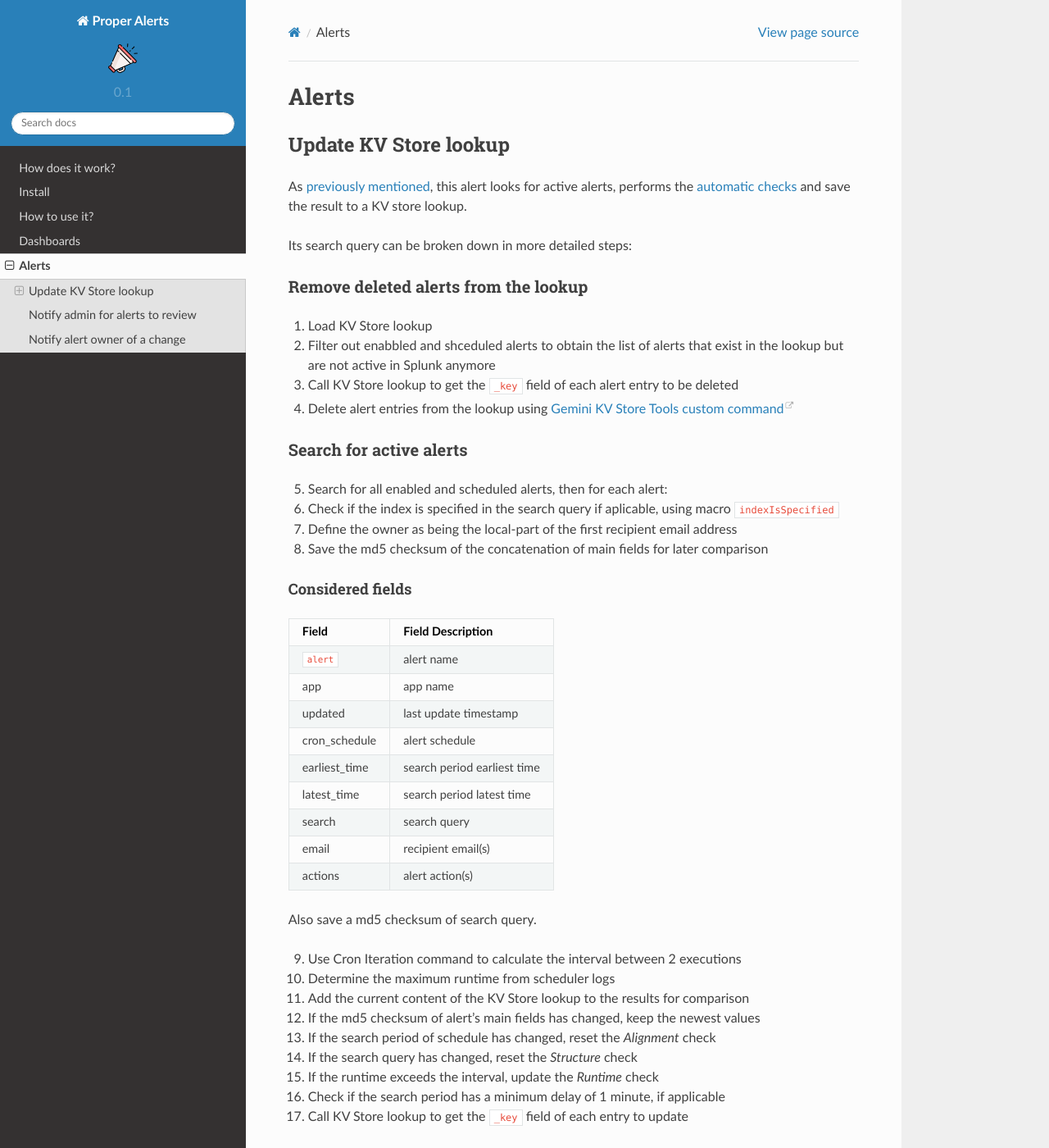
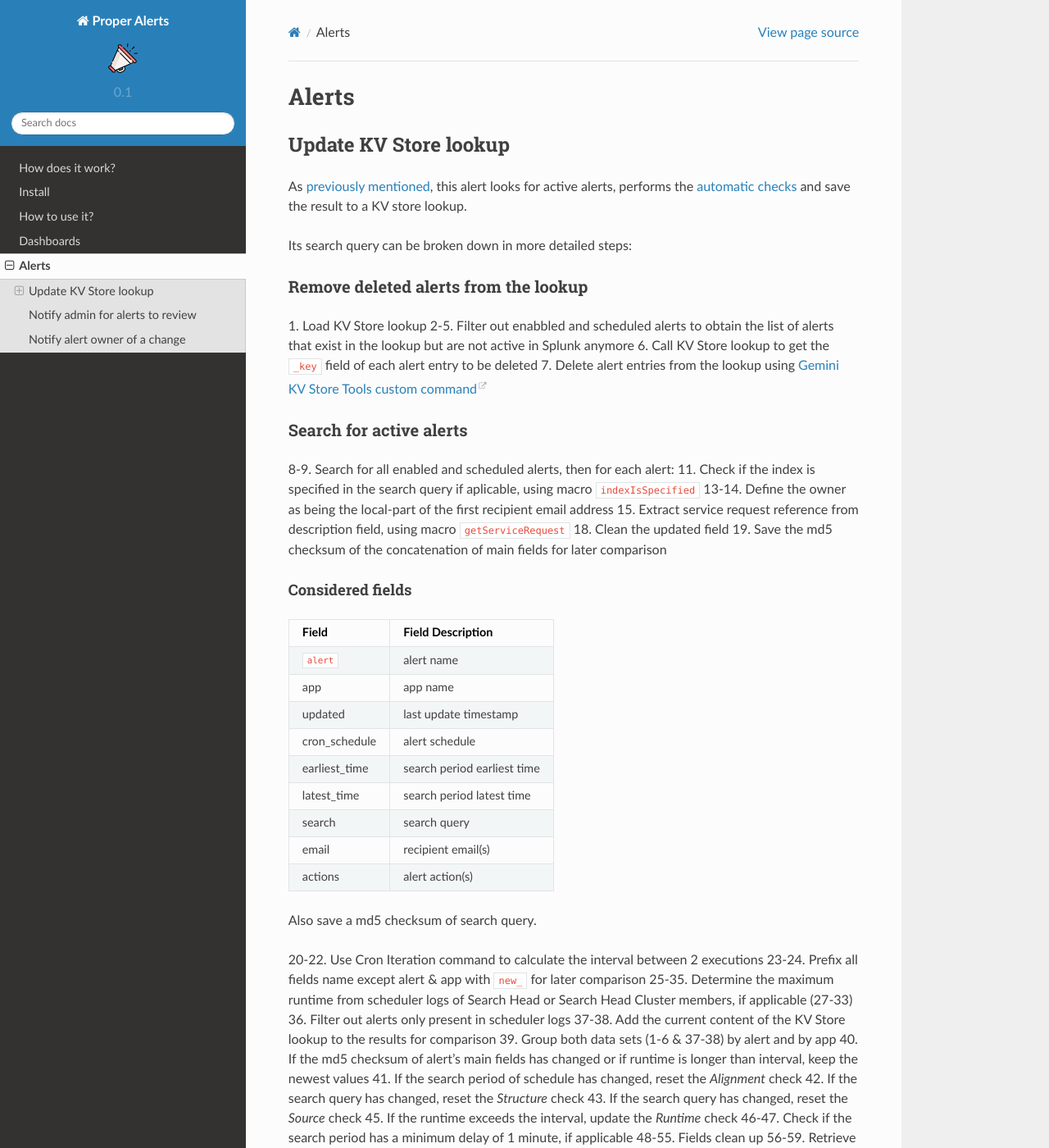
Before and after one commit to a-l-h/splunk-app-proper-alerts, a Sphinx documentation site: the page built from doc/alerts.rst, in a window 1280 px wide and 1400 px high. Shown: the whole window at 82% size. Built offline with Sphinx 7.4.7 and the Read the Docs theme 2.0.0, drawn with Linux system fonts in a browser that asks for light colours; some of the changed text lies outside the part shown.

Commit message:
Update alerts.rst

```diff
--- a/doc/alerts.rst
+++ b/doc/alerts.rst
@@ -9,20 +9,22 @@ As :ref:`previously mentioned<KV Store lookup>`, this alert looks for active ale
 Its search query can be broken down in more detailed steps:
 
 Remove deleted alerts from the lookup
--------------------------------------
+------------------------------------------------
 
-1. Load KV Store lookup
-2. Filter out enabbled and shceduled alerts to obtain the list of alerts that exist in the lookup but are not active in Splunk anymore
-3. Call KV Store lookup to get the ``_key`` field of each alert entry to be deleted
-4. Delete alert entries from the lookup using `Gemini KV Store Tools custom command <https://splunkbase.splunk.com/app/3536/#/details>`_
+1.      Load KV Store lookup
+2-5.    Filter out enabbled and scheduled alerts to obtain the list of alerts that exist in the lookup but are not active in Splunk anymore
+6.      Call KV Store lookup to get the ``_key`` field of each alert entry to be deleted
+7.      Delete alert entries from the lookup using `Gemini KV Store Tools custom command <https://splunkbase.splunk.com/app/3536/#/details>`_
 
 Search for active alerts
 ------------------------
 
-5. Search for all enabled and scheduled alerts, then for each alert:
-6. Check if the index is specified in the search query if aplicable, using macro ``indexIsSpecified``
-7. Define the owner as being the local-part of the first recipient email address
-8. Save the md5 checksum of the concatenation of main fields for later comparison
+8-9.    Search for all enabled and scheduled alerts, then for each alert:
+11.     Check if the index is specified in the search query if aplicable, using macro ``indexIsSpecified``
+13-14.  Define the owner as being the local-part of the first recipient email address
+15.     Extract service request reference from description field, using macro ``getServiceRequest``
+18.     Clean the updated field
+19.     Save the md5 checksum of the concatenation of main fields for later comparison
 
 Considered fields
 *****************
@@ -51,15 +53,23 @@ Considered fields
 
 Also save a md5 checksum of search query.
 
-9. Use Cron Iteration command to calculate the interval between 2 executions
-10. Determine the maximum runtime from scheduler logs
-11. Add the current content of the KV Store lookup to the results for comparison
-12. If the md5 checksum of alert's main fields has changed, keep the newest values
-13. If the search period of schedule has changed, reset the *Alignment* check
-14. If the search query has changed, reset the *Structure* check
-15. If the runtime exceeds the interval, update the *Runtime* check
-16. Check if the search period has a minimum delay of 1 minute, if applicable
-17. Call KV Store lookup to get the ``_key`` field of each entry to update
+20-22.  Use Cron Iteration command to calculate the interval between 2 executions
+23-24.  Prefix all fields name except alert & app with ``new_`` for later comparison
+25-35.  Determine the maximum runtime from scheduler logs of Search Head or Search Head Cluster members, if applicable (27-33)
+36.     Filter out alerts only present in scheduler logs
+37-38.  Add the current content of the KV Store lookup to the results for comparison
+39.     Group both data sets (1-6 & 37-38) by alert and by app
+40.     If the md5 checksum of alert's main fields has changed or if runtime is longer than interval, keep the newest values
+41.     If the search period of schedule has changed, reset the *Alignment* check
+42.     If the search query has changed, reset the *Structure* check
+43.     If the search query has changed, reset the *Source* check
+45.     If the runtime exceeds the interval, update the *Runtime* check
+46-47.  Check if the search period has a minimum delay of 1 minute, if applicable
+48-55.  Fields clean up
+56-59.  Retrieve App label using a subsearch
+60.     Call KV Store lookup to get the ``_key`` field for each entry to update
+
+The output is saved to KV Store lookup **alerts_lookup** using Gemini's custom alert action.
 
 Workflow for that
 
@@ -84,14 +94,14 @@ The recipient of this alert is the recipient of the modified alert?
 Search query steps:
 
 
-1. Search for all enabled and scheduled alerts, then for each alert:
-2. Save the md5 checksum of the concatenation of main fields for later comparison (link similar to ^^)
-3. Prefix all fields name except alert & app with ``new_`` for later comparison
-5. Load KV Store lookup entries that do have an owner, that is mail recipient(s) as owner field is derived from email.to field
-6. Group both data sets (1 & 5) by alert and by app
-7. Filter out results having the same md5 of main fields on both data sets.
-8. Do some eval tricks among main alert fields to identify the ones that have been modified
-9. Retrieve App label using a subsearch
-10. Check if the email is valid
-11. If email is not valid set it to the one set in "Notify admin for alerts to review" as it should be Splunk admins email
-12. Add ``invalid_email`` field to identify invalid emails...
+1.      Search for all enabled and scheduled alerts, then for each alert:
+2.      Save the md5 checksum of the concatenation of main fields for later comparison (link similar to ^^)
+3.      Prefix all fields name except alert & app with ``new_`` for later comparison
+5.      Load KV Store lookup entries that do have an owner, that is mail recipient(s) as owner field is derived from email.to field
+6.      Group both data sets (1 & 5) by alert and by app
+7.      Filter out results having the same md5 of main fields on both data sets.
+8.      Do some eval tricks among main alert fields to identify the ones that have been modified
+9.      Retrieve App label using a subsearch
+10.     Check if the email is valid
+11.     If email is not valid set it to the one set in "Notify admin for alerts to review" as it should be Splunk admins email
+12.     Add ``invalid_email`` field to identify invalid emails...
```
